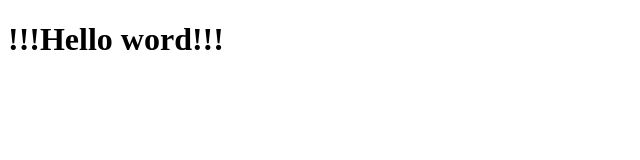
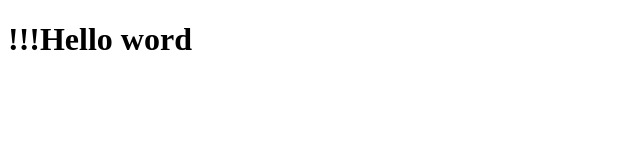
Before and after one commit to gfredex/ProjectBeauty, a React (Vite) app: page / in a window 1280 px wide. Shown: the top 160 px of the page, without its empty margins (0-640 px from the left). Built offline with nearby package versions, Linux system fonts and the light colour scheme.

Commit message:
test husky

```diff
--- a/src/App.tsx
+++ b/src/App.tsx
@@ -4,7 +4,7 @@ function App() {
 
     return (
         <>
-            <h1>!!!Hello word!!!</h1>
+            <h1>!!!Hello word</h1>
         </>
     );
 }
```
